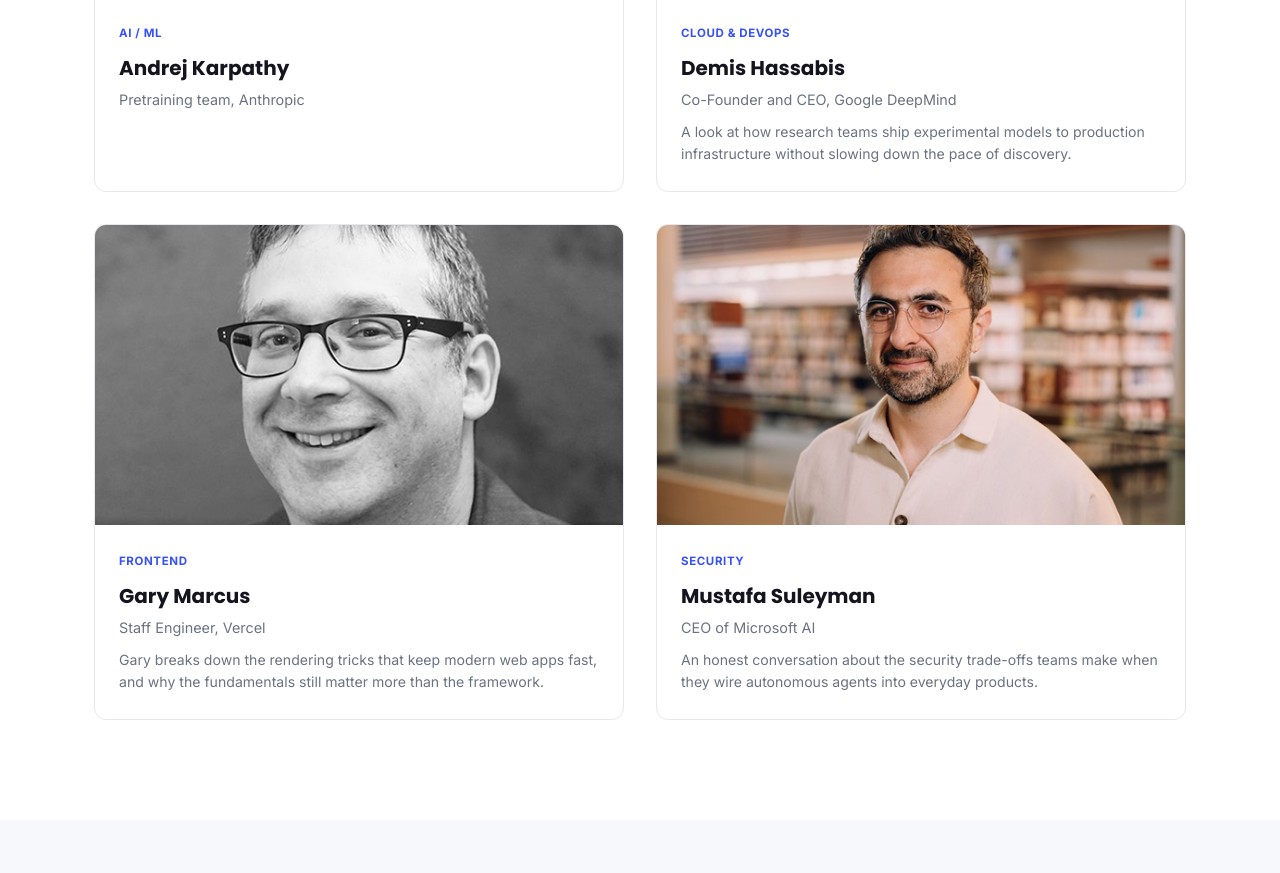
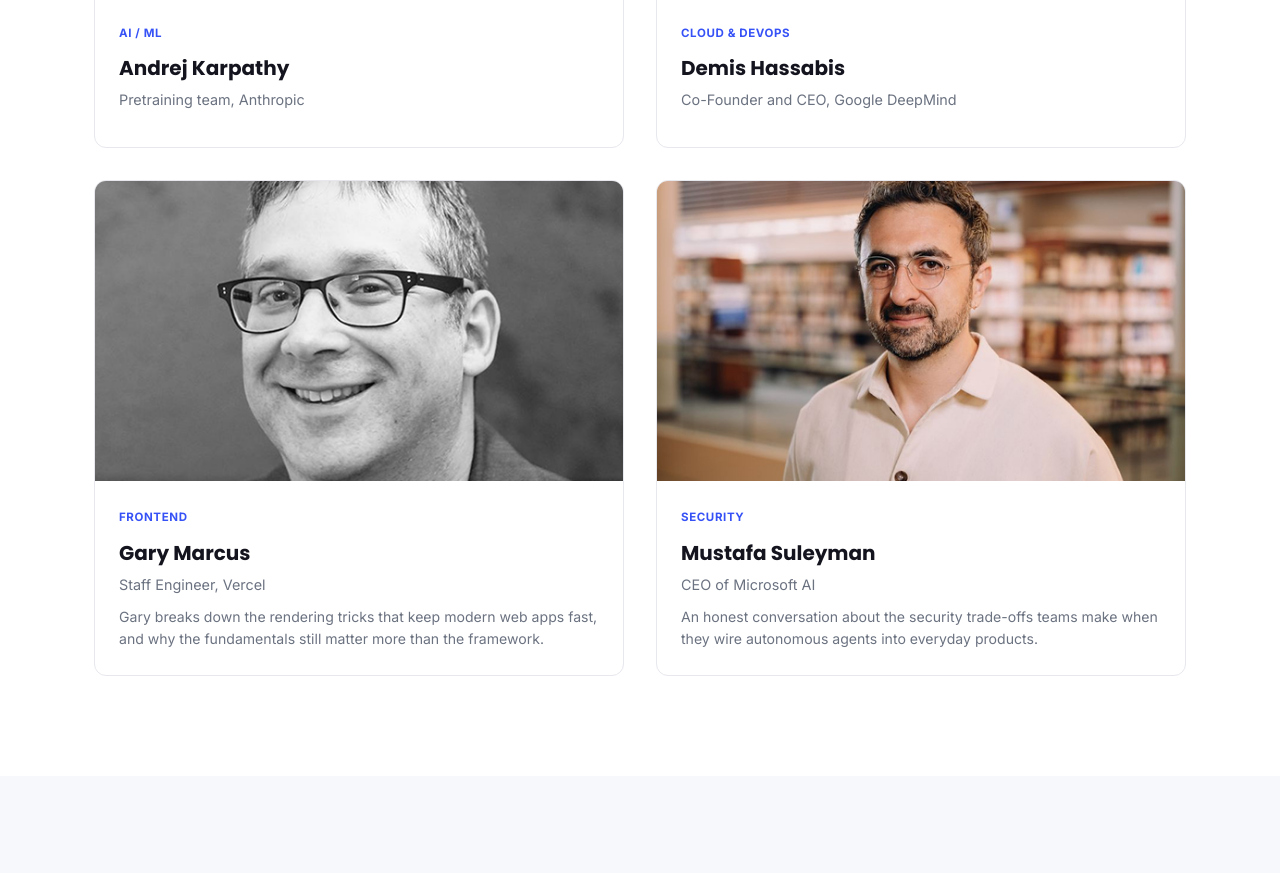
Before and after one commit to rezwankhandakar/Assignment-01-B-14-DevConf-2026, a plain HTML site: page index.html in a window 1280 px wide. Shown: the part 1223-2096 px from the top of the page. Drawn offline with Linux system fonts and the light colour scheme.

Commit message:
added a new update

```diff
--- a/index.html
+++ b/index.html
@@ -73,10 +73,7 @@
             <span class="speaker-tag">Cloud & DevOps</span>
             <h3>Demis Hassabis</h3>
             <p class="speaker-role">Co-Founder and CEO, Google DeepMind</p>
-            <p class="speaker-bio">
-              A look at how research teams ship experimental models to production
-              infrastructure without slowing down the pace of discovery.
-            </p>
+
           </div>
         </article>
 
```
